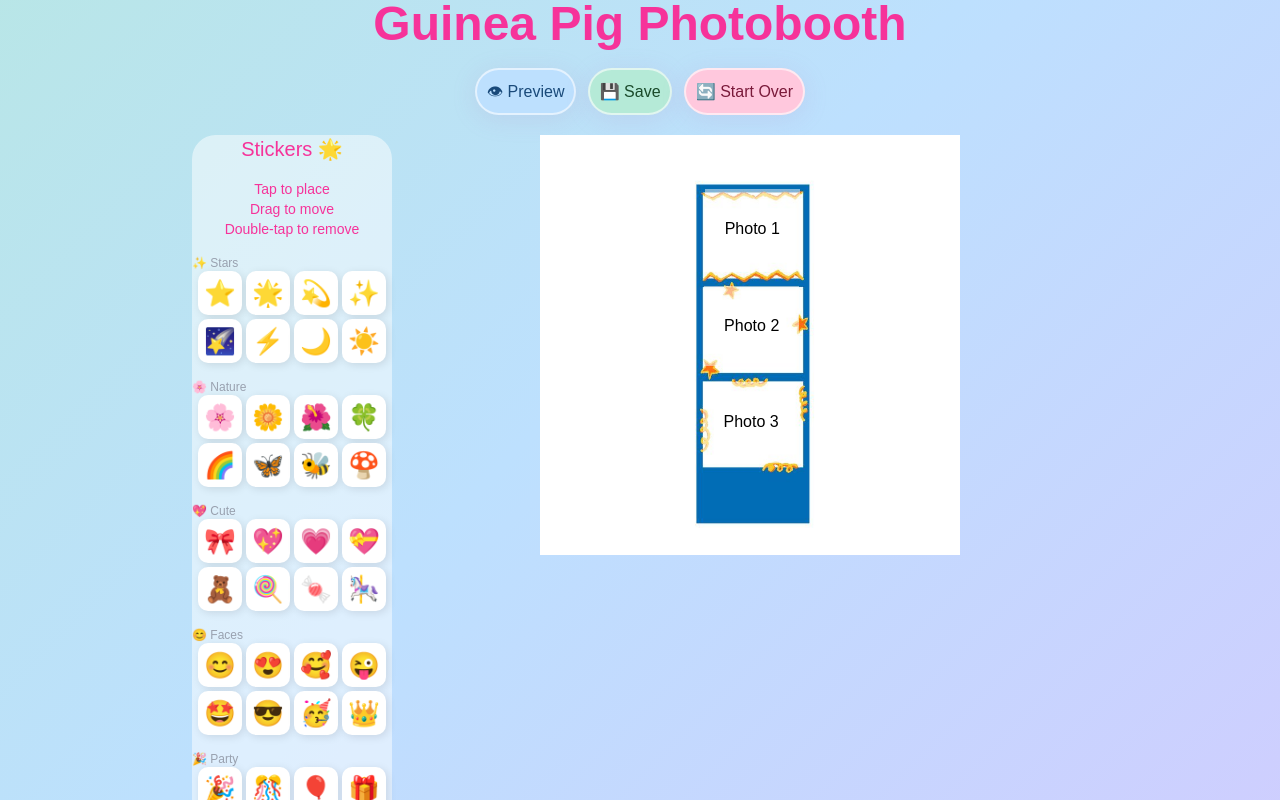
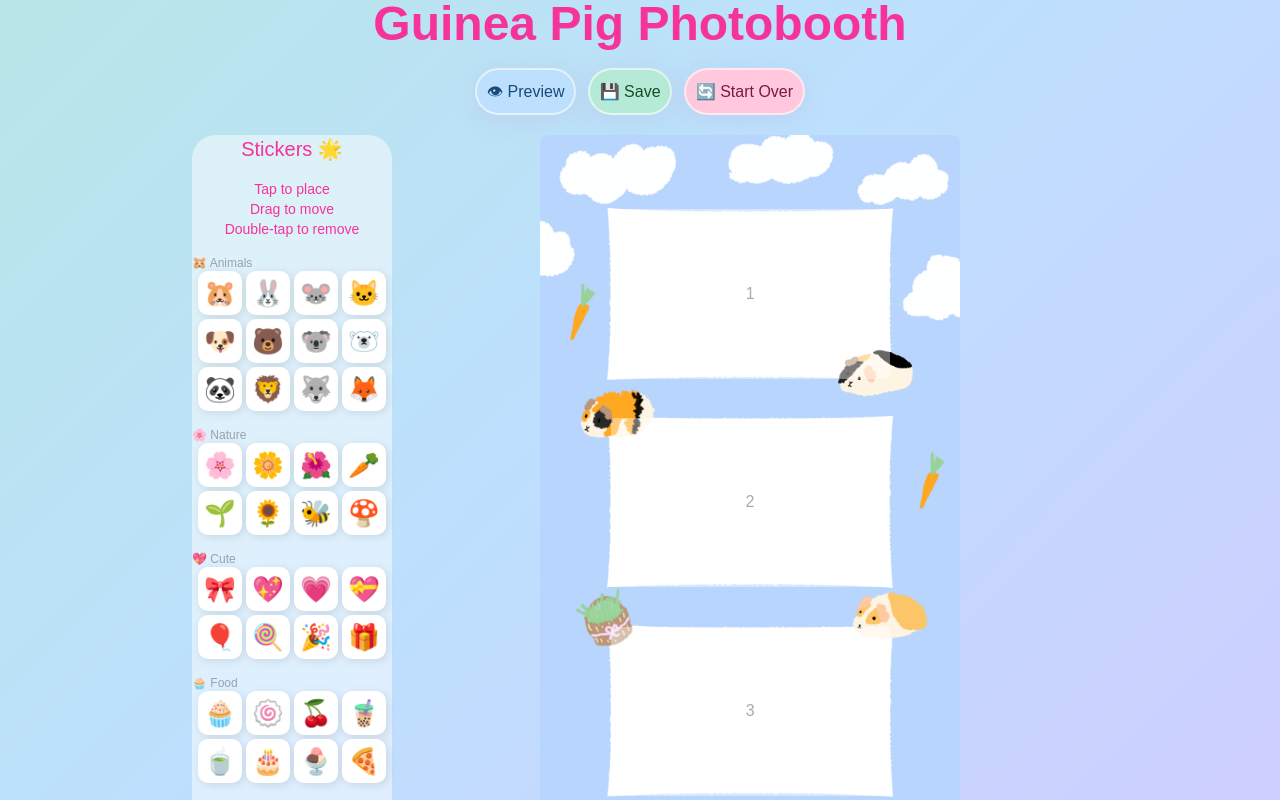
Before and after one commit to patchatul/guineapig_photobooth, a Next.js app: page /decorate in a window 1280 px wide. Shown: the top 800 px of the page. Built offline with nearby package versions, Linux system fonts and the light colour scheme; a web font is replaced by a local one.

Commit message:
v2 chnage photo template

```diff
--- a/app/decorate/page.tsx
+++ b/app/decorate/page.tsx
@@ -2,41 +2,52 @@
 import { useState, useCallback, useRef, useEffect } from "react";
 import { useRouter } from "next/navigation";
 
-const TEMPLATE = "/phototemplate.jpg";
+const TEMPLATE = "/phototemplate.png";
 
 /** Native pixel size of the template image */
-const TEMPLATE_W = 736;
-const TEMPLATE_H = 736;
+const TEMPLATE_W = 2160;
+const TEMPLATE_H = 3840;
 
 /**
  * White photo-box areas in the template, measured in native image pixels.
  * Each entry: { x (left), y (top), w (width), h (height) }
  * Measured by pixel-scanning the actual template file.
  */
-const TEMPLATE_BOXES: { x: number; y: number; w: number; h: number }[] = [
-  { x: 289, y: 94, w: 166, h: 140 }, // Box 1 – top
-  { x: 288, y: 264, w: 166, h: 140 }, // Box 2 – middle
-  { x: 286, y: 432, w: 168, h: 142 }, // Box 3 – bottom
+const TEMPLATE_BOXES = [
+  { x: 364, y: 381, w: 1434, h: 875 }, // Box 1 – top
+  { x: 363, y: 1452, w: 1433, h: 871 }, // Box 2 – middle
+  { x: 365, y: 2528, w: 1433, h: 869 }, // Box 3 – bottom
 ];
 
 //put emojis as stickers for now
 const STICKER_GROUPS = [
   {
-    label: "✨ Stars",
-    items: ["⭐", "🌟", "💫", "✨", "🌠", "⚡", "🌙", "☀️"],
+    label: "🐹 Animals",
+    items: ["🐹","🐰","🐭","🐱","🐶","🐻","🐨","🐻‍❄️","🐼","🦁","🐺","🦊"],
   },
   {
     label: "🌸 Nature",
-    items: ["🌸", "🌼", "🌺", "🍀", "🌈", "🦋", "🐝", "🍄"],
+    items: ["🌸", "🌼", "🌺", "🥕", "🌱", "🌻", "🐝", "🍄"],
   },
-  { label: "💖 Cute", items: ["🎀", "💖", "💗", "💝", "🧸", "🍭", "🍬", "🎠"] },
+  { label: "💖 Cute",
+    items: ["🎀", "💖", "💗", "💝", "🎈", "🍭", "🎉", "🎁"]
+  },
+  {
+    label: "🧁 Food",
+    items: ["🧁", "🍥", "🍒", "🧋", "🍵", "🎂", "🍨", "🍕"],
+  },
+  {
+    label: "✨ Stars",
+    items: ["⭐", "🌟", "💫", "✨", "⚡", "🌙", "🪐", "🌤️"],
+  },
+
   {
     label: "😊 Faces",
-    items: ["😊", "😍", "🥰", "😜", "🤩", "😎", "🥳", "👑"],
+    items: ["😊", "😍", "🥰", "😴", "🤩", "😎", "🥳", "😭"],
   },
   {
-    label: "🎉 Party",
-    items: ["🎉", "🎊", "🎈", "🎁", "🎆", "🪄", "🎪", "🎨"],
+    label: "🌈 Colors",
+    items: ["💙","🧡","❤️","🩷","💚","💛","🩵","💜","🤎","🤍","🩶","🖤"],
   },
 ];
 interface Sticker {
@@ -45,6 +56,7 @@ interface Sticker {
   xPct: number; // % of preview container width
   yPct: number; // % of preview container height
 }
+
 //crop img into canvas rect
 function drawCoverCrop(
   ctx: CanvasRenderingContext2D,
@@ -69,7 +81,7 @@ function drawCoverCrop(
   }
   ctx.drawImage(img, sx, sy, sw, sh, destX, destY, destW, destH);
 }
-//
+//Load an image into an HTMLImageElement (Promise-based)
 function loadImage(src: string): Promise<HTMLImageElement> {
   return new Promise((resolve, reject) => {
     const img = new window.Image();
@@ -78,6 +90,131 @@ function loadImage(src: string): Promise<HTMLImageElement> {
     img.onerror = reject;
     img.src = src;
   });
+}
+interface StripProps {
+  photos: (string | null)[];
+  stickers: Sticker[];
+  interactive?: boolean; // true → stickers are draggable; false → read-only
+  onPointerDown?: (e: React.MouseEvent | React.TouchEvent, id: number) => void;
+  onRemove?: (id: number) => void;
+  containerRef?: React.RefObject<HTMLDivElement | null>;
+}
+function StripCanvas({
+  photos,
+  stickers,
+  interactive = false,
+  onPointerDown,
+  onRemove,
+  containerRef,
+}: StripProps) {
+  return (
+    <div
+      ref={containerRef as React.RefObject<HTMLDivElement>}
+      style={{
+        position: "relative",
+        width: "100%",
+        aspectRatio: `${TEMPLATE_W} / ${TEMPLATE_H}`,
+        userSelect: "none",
+        overflow: "hidden",
+        borderRadius: "8px",
+      }}
+    >
+      {/* Template image as background */}
+      {/* eslint-disable-next-line @next/next/no-img-element */}
+      <img
+        src={TEMPLATE}
+        alt="strip template"
+        draggable={false}
+        style={{
+          position: "absolute",
+          inset: 0,
+          width: "100%",
+          height: "100%",
+          display: "block",
+        }}
+      />
+
+      {/* Photo boxes */}
+      {TEMPLATE_BOXES.map((box, i) => (
+        <div
+          key={i}
+          style={{
+            position: "absolute",
+            left: `${(box.x / TEMPLATE_W) * 100}%`,
+            top: `${(box.y / TEMPLATE_H) * 100}%`,
+            width: `${(box.w / TEMPLATE_W) * 100}%`,
+            height: `${(box.h / TEMPLATE_H) * 100}%`,
+            overflow: "hidden",
+            borderRadius: "4px",
+          }}
+        >
+          {photos[i] ? (
+            // eslint-disable-next-line @next/next/no-img-element
+            <img
+              src={photos[i]!}
+              alt=""
+              draggable={false}
+              style={{
+                width: "100%",
+                height: "100%",
+                objectFit: "cover",
+                objectPosition: "center",
+                display: "block",
+              }}
+            />
+          ) : (
+            <div
+              style={{
+                width: "100%",
+                height: "100%",
+                display: "flex",
+                alignItems: "center",
+                justifyContent: "center",
+                background: "rgba(255,255,255,0.4)",
+                color: "#aaa",
+              }}
+            >
+              {i + 1}
+            </div>
+          )}
+        </div>
+      ))}
+
+      {/* Stickers */}
+      {stickers.map((s) => (
+        <span
+          key={s.id}
+          className="sticker-placed"
+          style={{
+            left: `${s.xPct}%`,
+            top: `${s.yPct}%`,
+            transform: "translate(-50%, -50%)",
+            zIndex: 20,
+            pointerEvents: interactive ? "auto" : "none",
+            cursor: interactive ? "grab" : "default",
+          }}
+          onMouseDown={
+            interactive && onPointerDown
+              ? (e) => onPointerDown(e, s.id)
+              : undefined
+          }
+          onTouchStart={
+            interactive && onPointerDown
+              ? (e) => onPointerDown(e, s.id)
+              : undefined
+          }
+          onDoubleClick={
+            interactive && onRemove ? () => onRemove(s.id) : undefined
+          }
+          title={
+            interactive ? "Drag to move · Double-click to remove" : undefined
+          }
+        >
+          {s.emoji}
+        </span>
+      ))}
+    </div>
+  );
 }
 export default function DecoratePage() {
   const router = useRouter();
@@ -115,7 +252,7 @@ export default function DecoratePage() {
       {
         id: nextId.current,
         emoji,
-        xPct: 38 + Math.random() * 24,
+        xPct: 35 + Math.random() * 30,
         yPct: 35 + Math.random() * 30,
       },
     ]);
@@ -238,7 +375,6 @@ export default function DecoratePage() {
   // ─────────────────────────────────────────────────────────────────────────
   return (
     <div className="min-h-screen flex flex-col items-center justify-center gap-5 pt-5">
-      {/* Header */}
       <div>
           <h1 className="sm:text-5xl text-3xl font-bold text-pink-500">
             Guinea Pig Photobooth
@@ -270,13 +406,16 @@ export default function DecoratePage() {
         </button>
       </div>
 
-      {/* Two-column layout */}
+      {/* Two-column layout: stickers sidebar and interactive strip */}
       <div className="flex flex-row gap-5 w-full max-w-4xl items-start justify-center">
         {/* Sticker sidebar */}
         <aside className="w-50 rounded-3xl p-4 shrink-0 flex flex-col justify-center gap-4 bg-white/50">
           <h2 className="text-xl text-center text-pink-500">Stickers 🌟</h2>
           <p className=" text-pink-500 text-sm text-center">
-            Tap to place<br/>Drag to move<br/> Double-tap to remove
+            Tap to place
+            <br />
+            Drag to move
+            <br /> Double-tap to remove
           </p>
           {STICKER_GROUPS.map((group) => (
             <div key={group.label}>
@@ -301,74 +440,17 @@ export default function DecoratePage() {
         {/* Interactive strip (main editing view) */}
         <div className="flex-1 flex justify-center">
           <div style={{ width: "100%", maxWidth: "420px" }}>
-            {/* The previewRef is attached to this wrapper for drag coordinate mapping */}
-            <div
-              ref={previewRef}
-              style={{
-                position: "relative",
-                width: "100%",
-                aspectRatio: `${TEMPLATE_W} / ${TEMPLATE_H}`,
-                userSelect: "none",
-              }}
-            >
-              {/* Template image */}
-              {/* eslint-disable-next-line @next/next/no-img-element */}
-              <img
-                src={TEMPLATE}
-                alt="Photo strip template"
-                draggable={false}
-                style={{
-                  position: "absolute",
-                  inset: 0,
-                  width: "100%",
-                  height: "100%",
-                  display: "block",
-                }}
+            <StripCanvas
+              photos={photos}
+              stickers={stickers}
+              interactive={true}
+              onPointerDown={onStickerPointerDown}
+              onRemove={removeSticker}
+              containerRef={previewRef}
             />
-
-              {/* Photos in boxes */}
-              {TEMPLATE_BOXES.map((box, i) => (
-                <div
-                  key={i}
-                  style={{
-                    position: "absolute",
-                    left: `${(box.x / TEMPLATE_W) * 100}%`,
-                    top: `${(box.y / TEMPLATE_H) * 100}%`,
-                    width: `${(box.w / TEMPLATE_W) * 100}%`,
-                    height: `${(box.h / TEMPLATE_H) * 100}%`,
-                    overflow: "hidden",
-                  }}
-                >
-                  {photos[i] ? (
-                    // eslint-disable-next-line @next/next/no-img-element
-                    <img
-                      src={photos[i]!}
-                      alt={`Photo ${i + 1}`}
-                      draggable={false}
-                      style={{
-                        width: "100%",
-                        height: "100%",
-                        objectFit: "cover",
-                        objectPosition: "center",
-                        display: "block",
-                      }}
-                    />
-                  ) : (
-                    <div
-                      style={{
-                        width: "100%",
-                        height: "100%",
-                        display: "flex",
-                        alignItems: "center",
-                        justifyContent: "center",
-                        background: "rgba(255,255,255,0.5)",
-                      }}
-                    >
-                      Photo {i + 1}
           </div>
-                  )}
         </div>
-              ))}
+      </div>
 
       {/* Draggable stickers */}
       {stickers.map((s) => (
@@ -390,10 +472,6 @@ export default function DecoratePage() {
           {s.emoji}
         </span>
       ))}
-            </div>
-          </div>
-        </div>
-      </div>
 
       {/* ════ MODAL POPUP ════
           Full-screen overlay showing the strip enlarged.
@@ -429,56 +507,13 @@ export default function DecoratePage() {
               gap: "16px",
             }}
           >
-            {/* Read-only strip preview inside modal */}
-            <div
-              style={{
-                position: "relative",
-                width: "100%",
-                aspectRatio: `${TEMPLATE_W} / ${TEMPLATE_H}`,
-                userSelect: "none",
-              }}
-            >
-              {/* eslint-disable-next-line @next/next/no-img-element */}
-              <img
-                src={TEMPLATE}
-                alt="template"
-                draggable={false}
-                style={{
-                  position: "absolute",
-                  inset: 0,
-                  width: "100%",
-                  height: "100%",
-                  display: "block",
-                }}
+            {/* Read-only strip in modal */}
+            <StripCanvas
+              photos={photos}
+              stickers={stickers}
+              interactive={false}
             />
-              {TEMPLATE_BOXES.map((box, i) => (
-                <div
-                  key={i}
-                  style={{
-                    position: "absolute",
-                    left: `${(box.x / TEMPLATE_W) * 100}%`,
-                    top: `${(box.y / TEMPLATE_H) * 100}%`,
-                    width: `${(box.w / TEMPLATE_W) * 100}%`,
-                    height: `${(box.h / TEMPLATE_H) * 100}%`,
-                    overflow: "hidden",
-                  }}
-                >
-                  {photos[i] && (
-                    // eslint-disable-next-line @next/next/no-img-element
-                    <img
-                      src={photos[i]!}
-                      alt=""
-                      draggable={false}
-                      style={{
-                        width: "100%",
-                        height: "100%",
-                        objectFit: "cover",
-                        display: "block",
-                      }}
-                    />
-                  )}
-                </div>
-              ))}
+
             {/* Read-only stickers */}
             {stickers.map((s) => (
               <span
@@ -488,7 +523,6 @@ export default function DecoratePage() {
                   left: `${s.xPct}%`,
                   top: `${s.yPct}%`,
                   transform: "translate(-50%,-50%)",
-                    fontSize: "clamp(18px,4vw,30px)",
                   pointerEvents: "none",
                   zIndex: 20,
                 }}
@@ -526,7 +560,6 @@ export default function DecoratePage() {
             </button>
           </div>
         </div>
-        </div>
       )}
     </div>
   );
--- a/app/page.tsx
+++ b/app/page.tsx
@@ -2,15 +2,28 @@
 import { useState, useCallback } from "react";
 import { useRouter } from "next/navigation";
 import PhotoSlot from "./camera/photoslot";
+// ─────────────────────────────────────────────────────────────────────────────
+// TEMPLATE CONFIG  (must match decorate/page.tsx)
+// All box coords in native image pixels (2160 × 3840)
+// ─────────────────────────────────────────────────────────────────────────────
+const TEMPLATE_SRC = "/phototemplate.png";
+const TEMPLATE_W = 2160;
+const TEMPLATE_H = 3840;
 
+const TEMPLATE_BOXES = [
+  { x: 364, y: 381, w: 1434, h: 875 }, // Box 1 – top
+  { x: 363, y: 1452, w: 1433, h: 871 }, // Box 2 – middle
+  { x: 365, y: 2528, w: 1433, h: 869 }, // Box 3 – bottom
+];
 export default function Main() {
   const router = useRouter();
+
   const [photos, setPhotos] = useState<(string | undefined)[]>([
     undefined,
     undefined,
     undefined,
-    undefined,
   ]);
+
   const handleCapture = useCallback((index: number, dataUrl: string) => {
     setPhotos((prev) => {
       const newPhotos = [...prev];
@@ -18,31 +31,56 @@ export default function Main() {
       return newPhotos;
     });
   }, []);
-   const  decorate = () => {
+  const decorate = () => {
     // Store photos in sessionStorage so the /decorate route can read them
-    sessionStorage.setItem('wb_photos', JSON.stringify(photos))
-    router.push('/decorate')
-  }
-
+    sessionStorage.setItem("wb_photos", JSON.stringify(photos));
+    router.push("/decorate");
+  };
 
   return (
-    <div className="min-h-screen flex flex-col items-center justify-center gap-10">
+    <div className="min-h-screen w-full flex flex-col items-center justify-center gap-10 px-4 py-12">
      <div>
           <h1 className="sm:text-5xl text-3xl font-bold text-pink-500">
             Guinea Pig Photobooth
           </h1>
         </div>
+
       <div
-          className="grid grid-cols-1"
-          style={{ width: "160px" }}
+        style={{
+          position: "relative",
+          width: "100%",
+          maxWidth: "480px", // fits comfortably on mobile and desktop
+          aspectRatio: `${TEMPLATE_W} / ${TEMPLATE_H}`,
+        }}
       >
-          {[0, 1, 2].map((i) => (
-            <PhotoSlot
+        <img
+          src={TEMPLATE_SRC}
+          alt=""
+          style={{
+            position: "absolute",
+            inset: 0,
+            width: "100%",
+            height: "100%",
+            display: "block",
+          }}
+          draggable={false}
+        />
+
+        {TEMPLATE_BOXES.map((box, i) => (
+          <div
             key={i}
-              index={i}
-              image={photos[i]}
-              onCapture={handleCapture}
-            />
+            style={{
+              position: "absolute",
+              left: `${(box.x / TEMPLATE_W) * 100}%`,
+              top: `${(box.y / TEMPLATE_H) * 100}%`,
+              width: `${(box.w / TEMPLATE_W) * 100}%`,
+              height: `${(box.h / TEMPLATE_H) * 100}%`,
+              overflow: "hidden",
+              borderRadius: "4px",
+            }}
+          >
+            <PhotoSlot index={i} image={photos[i]} onCapture={handleCapture} />
+          </div>
         ))}
       </div>
       <button
```
Also changed, not shown: app/camera/photoslot.tsx (+105 -74 lines), public/phototemplate.jpg (deleted), public/phototemplate.png (added). Lines whose indentation alone changed are shown as unchanged.
